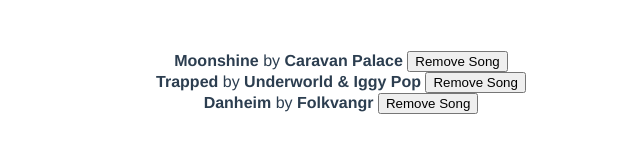
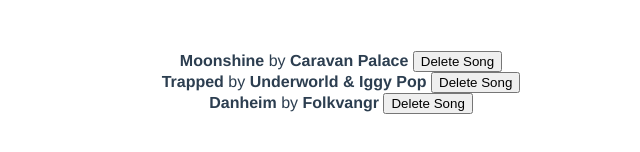
Before and after one commit to IanGoodwill/Vue-Playlist, a Vue app: page / in a window 1280 px wide. Shown: the part 608-760 px from the top of the page, without its empty margins (319-959 px from the left). Built offline with nearby package versions, Linux system fonts and the light colour scheme.

Commit message:
cleaned up code in components

```diff
--- a/src/components/Song.vue
+++ b/src/components/Song.vue
@@ -1,9 +1,11 @@
 
 <template>
+
   <li>
    <strong> {{song.title}} </strong> by <strong> {{song.artist}} </strong>
-    <button v-on:click="deleteSong( song )">Remove Song</button>
+    <button v-on:click="deleteSong( song )">Delete Song</button>
   </li>
+
 </template>
 
 <script>
--- a/src/components/VuePlaylist.vue
+++ b/src/components/VuePlaylist.vue
@@ -23,7 +23,7 @@
     <br>
 
     <ul class="my-list">
-      <Song v-for="song in songs" :key="song.title" :song="song" v-on:delete-song="removeSong"/>
+      <Song v-for="song in songs" :key="song.title" :song="song" v-on:delete-song="deleteSong"/>
     </ul>
 
   </section>
@@ -70,7 +70,7 @@
       this.newSong = "";
       this.newArtist = "";
     },
-    removeSong(song) {
+    deleteSong(song) {
       const songIndex = this.songs.indexOf(song);
       this.songs.splice(songIndex, 1);
     }
```
